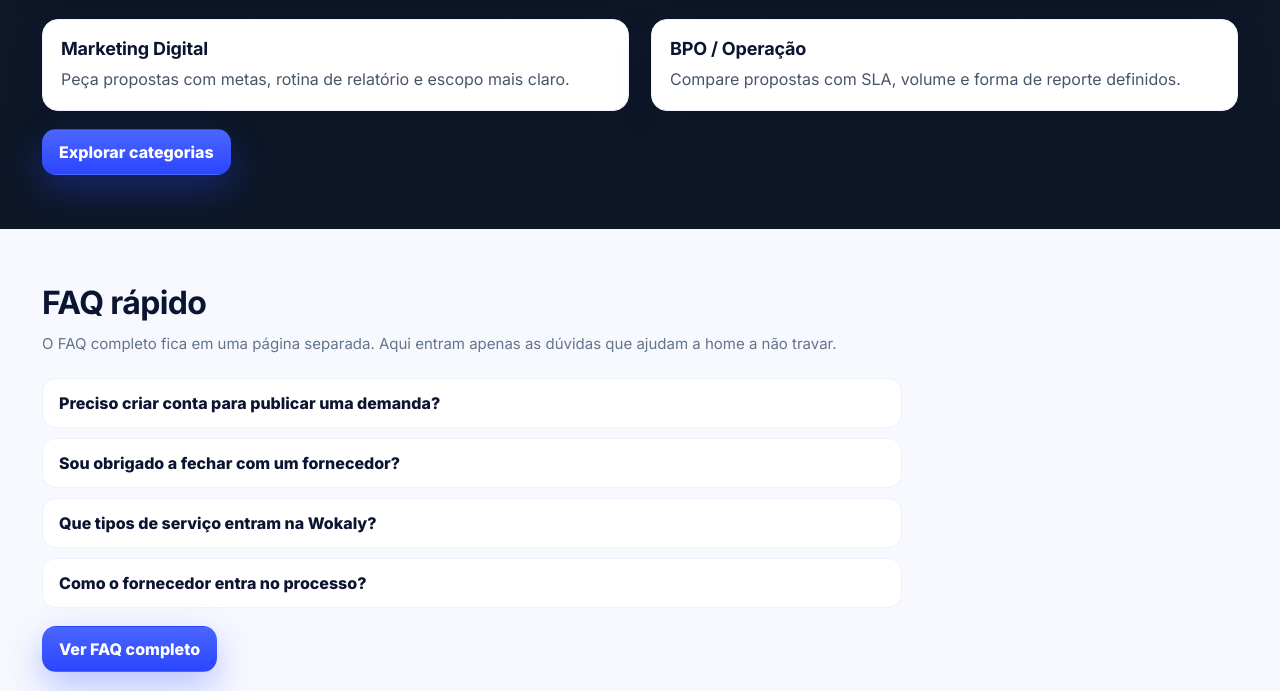
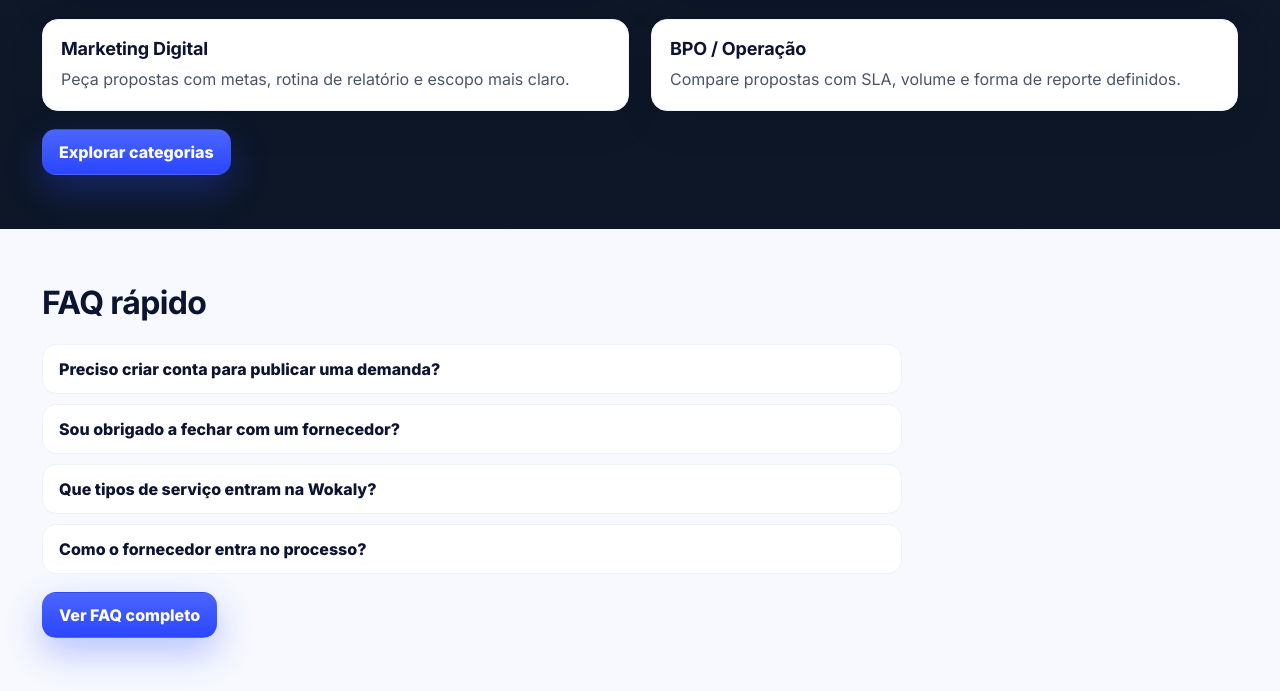
Before and after one commit to rdsilvalopes/wokaly-landing, a plain HTML site: page index.html in a window 1280 px wide. Shown: the part 2159-2850 px from the top of the page. Drawn offline with Linux system fonts and the light colour scheme.

Commit message:
fix(landing): ajusta mini faq e adiciona palestras

```diff
--- a/index.html
+++ b/index.html
@@ -241,9 +241,6 @@
   <section class="section section-light">
     <div class="container">
       <h2 class="section-title">FAQ rápido</h2>
-      <p class="section-sub">
-        O FAQ completo fica em uma página separada. Aqui entram apenas as dúvidas que ajudam a home a não travar.
-      </p>
 
       <div class="faq-list faq-list--light">
         <details class="faq-item">
```
Also changed, not shown: categorias.html (+1 -0 lines).
